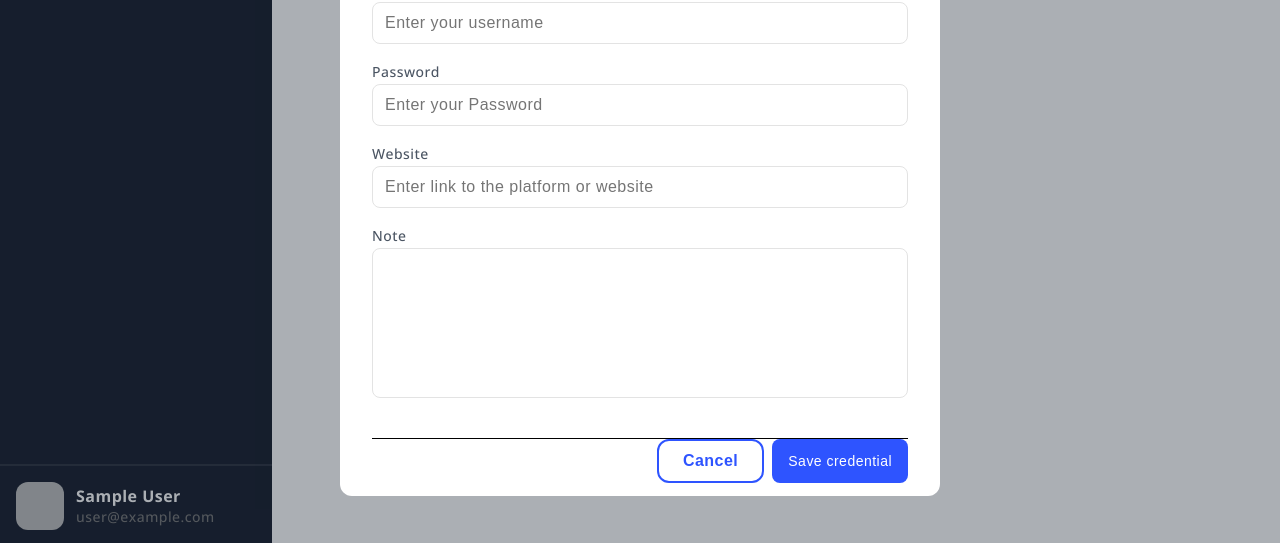
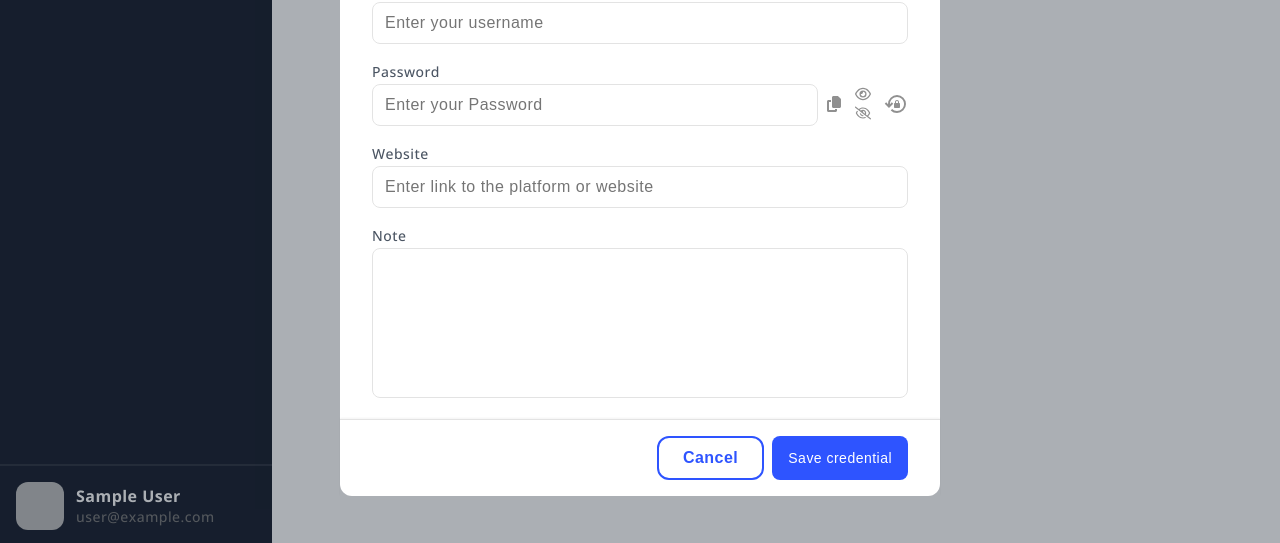
Before and after one commit to AnwarAsry/Password-Manager, a Next.js app: page /dashboard in a window 1280 px wide. Shown: the part 254-797 px from the top of the page. Built offline with nearby package versions, Linux system fonts and the light colour scheme; no server answers; the database is empty; sample sign-in values are in the browser's storage.

Commit message:
Form is grid and scrollable

```diff
--- a/src/components/Buttons/CopyBtn.tsx
+++ b/src/components/Buttons/CopyBtn.tsx
@@ -11,6 +11,7 @@ export const CopyBtn = ({ value }: { value: string }) => {
 
     return <>
         <button
+            type="button"
             className={ButtonStyles.CopyBtn}
             onClick={() => copyToClipboard()}
         >
--- a/src/components/Buttons/EyeBtn.tsx
+++ b/src/components/Buttons/EyeBtn.tsx
@@ -5,7 +5,10 @@ import { FaRegEye, FaRegEyeSlash } from "react-icons/fa6"
 
 export const EyeBtn = () => {
     return <>
-        <button className={ButtonStyles.EyeBtn}>
+        <button
+            type="button"
+            className={ButtonStyles.EyeBtn}
+        >
             <FaRegEye className={ButtonStyles.BtnIcon} />
             <FaRegEyeSlash className={ButtonStyles.BtnIcon} />
         </button>
--- /dev/null
+++ b/src/components/Buttons/GeneratePasswordBtn.tsx
@@ -0,0 +1,38 @@
+import ButtonStyles from "@/styles/Buttons.module.scss";
+import { randomBytes } from "crypto";
+import { MdOutlineLockReset } from "react-icons/md";
+
+interface IGeneratePasswordBtnProps {
+    assignToInput: (value: string) => void
+}
+
+export const GeneratePasswordBtn = ({ assignToInput }: IGeneratePasswordBtnProps) => {
+    // Password generate
+    const generatePassword = () => {
+        // A string of characters to use in the password
+        const charset = "ABCDEFGHIJKLMNOPQRSTUVWXYZabcdefghijklmnopqrstuvwxyz0123456789£€?!@#$%&()";
+        // Generate random bytes equal to the password length
+        const bytes = randomBytes(16);
+        // An array to store characters
+        const chars = [];
+        // Map each byte to a character from the charset
+        for (let i = 0; i < bytes.length; i++) {
+            // Modulo ensure the byte maps to a valid index in the charset
+            chars.push(charset[bytes[i] % charset.length]);
+        }
+        // Join characters to form the password
+        const pass = chars.join('');
+        // Set the value to the password state
+        assignToInput(pass)
+    }
+
+    return <>
+        <button
+            type="button"
+            className={ButtonStyles.GeneratePass}
+            onClick={generatePassword}
+        >
+            <MdOutlineLockReset className={ButtonStyles.BtnIcon} />
+        </button>
+    </>
+}
--- a/src/components/Forms/CredentialsForm.tsx
+++ b/src/components/Forms/CredentialsForm.tsx
@@ -10,6 +10,10 @@ import { useState } from "react"
 import { useSession } from "next-auth/react"
 import { randomBytes } from "crypto";
 import { useRouter } from "next/navigation";
+import { MdOutlineLockReset } from "react-icons/md";
+import { CopyBtn } from "../Buttons/CopyBtn";
+import { GeneratePasswordBtn } from "../Buttons/GeneratePasswordBtn";
+import { EyeBtn } from "../Buttons/EyeBtn";
 
 
 interface IFormProps {
@@ -74,7 +78,7 @@ export const CredentialsForm = ({ Cancel }: IFormProps) => {
         <div className={FormStyles.FormBackgroundLayer}>
             <form onSubmit={handleSubmit} className={FormStyles.Form}>
                 {/* Close form icon */}
-                <div>
+                <div className={FormStyles.FormContent}>
 
                     <div className={FormStyles.FormHeader}>
                         <div>
@@ -84,8 +88,8 @@ export const CredentialsForm = ({ Cancel }: IFormProps) => {
                         <IoIosClose className={FormStyles.CloseIcon} onClick={Cancel} />
                     </div>
 
-                    <div className={FormStyles.FormContent}>
-                        {/* Inputs */}
+                    <div className={FormStyles.InputsContainer}>
+                        {/* Email */}
                         <div>
                             <label className={FormStyles.Label}>Email</label>
                             <input
@@ -95,6 +99,7 @@ export const CredentialsForm = ({ Cancel }: IFormProps) => {
                                 className={FormStyles.Input}
                             />
                         </div>
+                        {/* Username */}
                         <div>
                             <label className={FormStyles.Label}>Username</label>
                             <input
@@ -102,10 +107,13 @@ export const CredentialsForm = ({ Cancel }: IFormProps) => {
                                 name="username"
                                 placeholder="Enter your username"
                                 className={FormStyles.Input}
+                                autoComplete="off"
                             />
                         </div>
+                        {/* Password */}
                         <div>
                             <label className={FormStyles.Label}>Password</label>
+                            <div className={FormStyles.InputButtonContainer}>
                                 <input
                                     type="password"
                                     name="password"
@@ -113,8 +121,14 @@ export const CredentialsForm = ({ Cancel }: IFormProps) => {
                                     onChange={e => setPassword(e.target.value)}
                                     placeholder="Enter your Password"
                                     className={FormStyles.Input}
+                                    autoComplete="off"
                                 />
+                                <CopyBtn value={password} />
+                                <EyeBtn />
+                                <GeneratePasswordBtn assignToInput={setPassword} />
                             </div>
+                        </div>
+                        {/* Website Link */}
                         <div>
                             <label className={FormStyles.Label}>Website</label>
                             <input
@@ -122,9 +136,10 @@ export const CredentialsForm = ({ Cancel }: IFormProps) => {
                                 name="linkUrl"
                                 placeholder="Enter link to the platform or website"
                                 className={FormStyles.Input}
+                                autoComplete="off"
                             />
                         </div>
-
+                        {/* Notes */}
                         <div className={`${FormStyles.FormControl} ${FormStyles.InputSpan}`}>
                             <label className={FormStyles.Label}>Note</label>
                             <textarea className={FormStyles.TextAreaInput} name="notes"></textarea>
--- a/src/styles/Buttons.module.scss
+++ b/src/styles/Buttons.module.scss
@@ -28,7 +28,7 @@
         background-color: rgb(79, 111, 255);
     }
 }
-.CopyBtn, .EyeBtn {
+.CopyBtn, .EyeBtn, .GeneratePass {
     cursor: pointer;
     outline: none;
     border: none;
@@ -75,6 +75,16 @@
         background-color: #86868638;
     }
 }
+.GeneratePass {
+    & .BtnIcon {
+        width: 24px;
+        height: 24px;
+    }
+}
+
+
+
+
 
 .SecondaryBtn {
     border: 2px solid v.$primaryBtnColor;
--- a/src/styles/Form.module.scss
+++ b/src/styles/Form.module.scss
@@ -7,21 +7,33 @@
     max-width: 600px;
     height: 100%;
     max-height: 700px;
-    padding: v.$spacing-xxx-big;
-    // display: grid;
-    // grid-template-rows: 1fr auto;
+    display: grid;
+    grid-template-rows: 1fr auto;
     border-radius: v.$BRadius-sm;
     background-color: #fff;
 }
+.FormHeader {
+    margin-bottom: v.$spacing-lg;
+    display: flex;
+    justify-content: space-between;
+    align-items: center;
+}
 .FormContent {
-    // overflow-y: scroll;
-    // padding: v.$spacing-big;
+    padding: v.$spacing-xxx-big;
+    overflow-y: scroll;
+}
+.FormFooter {
+    padding: v.$spacing-md v.$spacing-xxx-big;
+    display: flex;
+    justify-content: flex-end;
+    gap: v.$spacing-x-sm;
+    border-top: 1px solid v.$borderColor;
+    box-shadow: 0 -1px 2px 0 rgb(0 0 0 / 0.05);
+}
+.InputsContainer {
     display: flex;
     flex-direction: column;
     gap: v.$spacing-big;
-    // border: 1px solid v.$borderColor;
-    // border-radius: 8px;
-    // box-shadow: 0 1px 3px 0 rgb(0 0 0 / 0.1), 0 1px 2px -1px rgb(0 0 0 / 0.1);
 }
 .Label {
     margin-bottom: .25rem;
@@ -48,21 +60,10 @@
 
 
 
-
-
-.FormHeader {
-    margin-bottom: v.$spacing-lg;
+.InputButtonContainer {
     display: flex;
-    justify-content: space-between;
     align-items: center;
-}
-
-.FormFooter {
-    margin-top: v.$spacing-lg;
-    display: flex;
-    justify-content: flex-end;
     gap: v.$spacing-x-sm;
-    border-top: 1px solid black;
 }
 
 
@@ -130,11 +131,11 @@
     max-width: 360px;
 }
 
-.InputButtonContainer {
-    height: v.$InputHeight;
-    display: flex;
-    gap: v.$spacing-x-sm;
-}
+// .InputButtonContainer {
+//     height: v.$InputHeight;
+//     display: flex;
+//     gap: v.$spacing-x-sm;
+// }
 
 .FormBackgroundLayer {
     @include mx.LayerCoverBackground();
```
Lines whose indentation alone changed are shown as unchanged.
